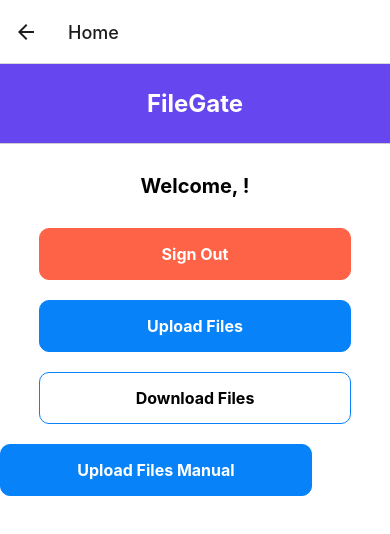
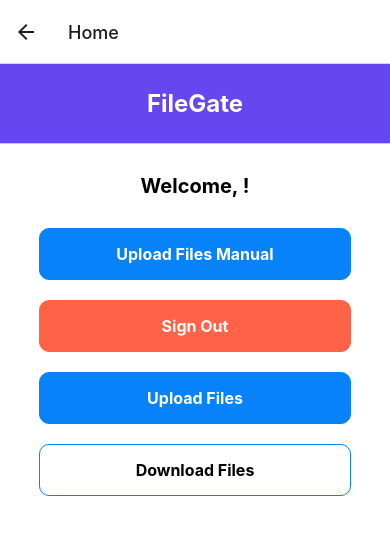
Before and after one commit to Ranzadet/Capstone-Technology-Demo, a React Native app in the folder FileGate/: screen /Home in a window 390 px wide. Shown: the top 534 px of the page. Built offline with nearby package versions, Linux system fonts and the light colour scheme; no server answers.

Commit message:
formatting

```diff
--- a/FileGate/screens/HomeScreen.js
+++ b/FileGate/screens/HomeScreen.js
@@ -192,6 +192,14 @@ const HomeScreen = () => {
     </View>
     <Text style={styles.email}>Welcome, {auth.currentUser?.email}!</Text>
     <View style={styles.buttonsContainer}>
+    <TouchableOpacity
+          onPress={() => {
+            navigation.navigate('UploadScreenManual');
+          }}
+          style={[styles.button, styles.uploadButton]}
+        >
+          <Text style={[styles.buttonText, styles.uploadButtonText]}>Upload Files Manual</Text>
+        </TouchableOpacity>
     <TouchableOpacity onPress={handleSignOut} style={[styles.button, styles.signOutButton]}>
     <Text style={[styles.buttonText, styles.signOutButtonText]}>Sign Out</Text>
     </TouchableOpacity>
@@ -212,14 +220,6 @@ const HomeScreen = () => {
     <Text style={styles.buttonText}>Download Files</Text>
     </TouchableOpacity>
     </View>
-    <TouchableOpacity
-          onPress={() => {
-            navigation.navigate('UploadScreenManual');
-          }}
-          style={[styles.button, styles.uploadButton]}
-        >
-          <Text style={[styles.buttonText, styles.uploadButtonText]}>Upload Files Manual</Text>
-        </TouchableOpacity>
     </View>
     );
     };
```
